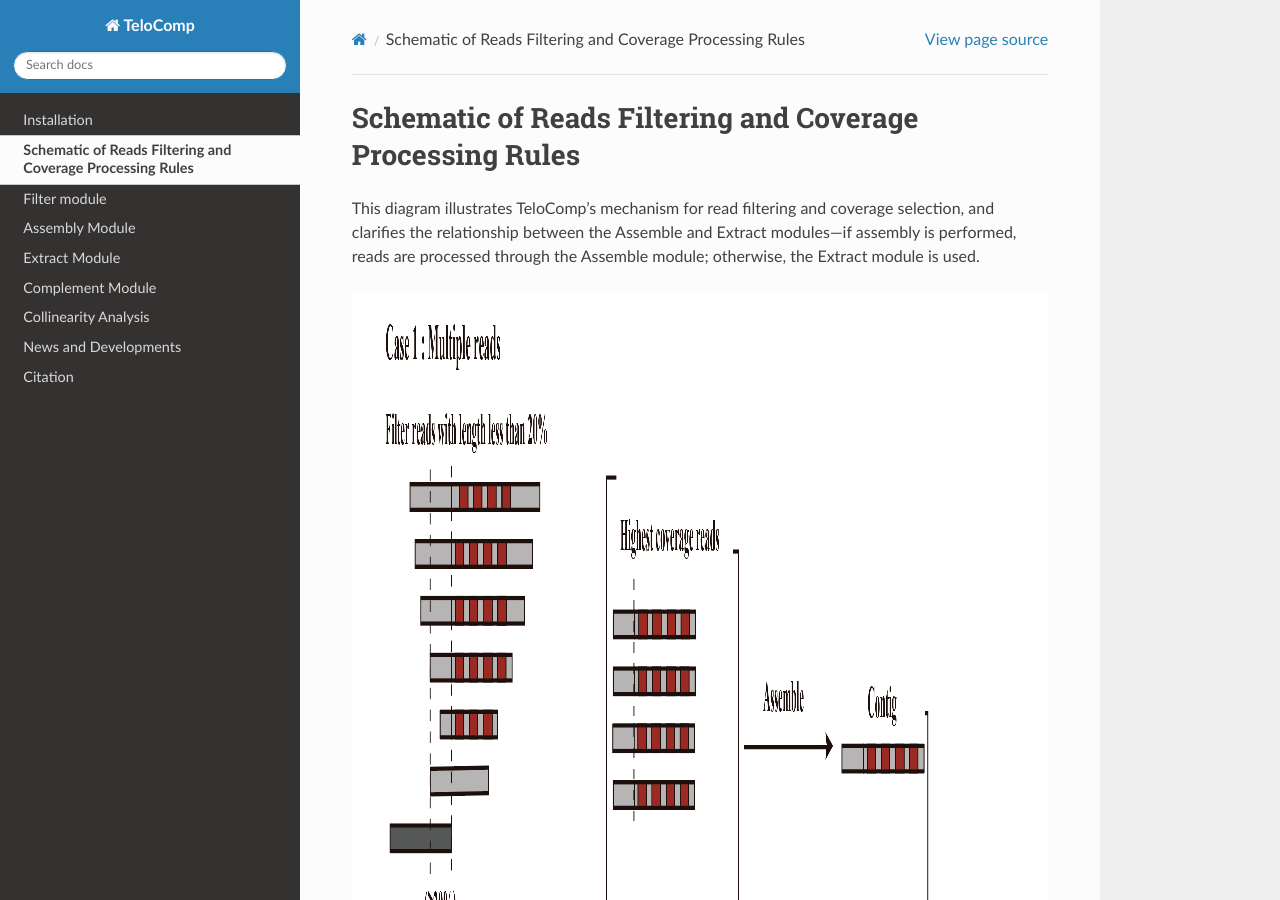
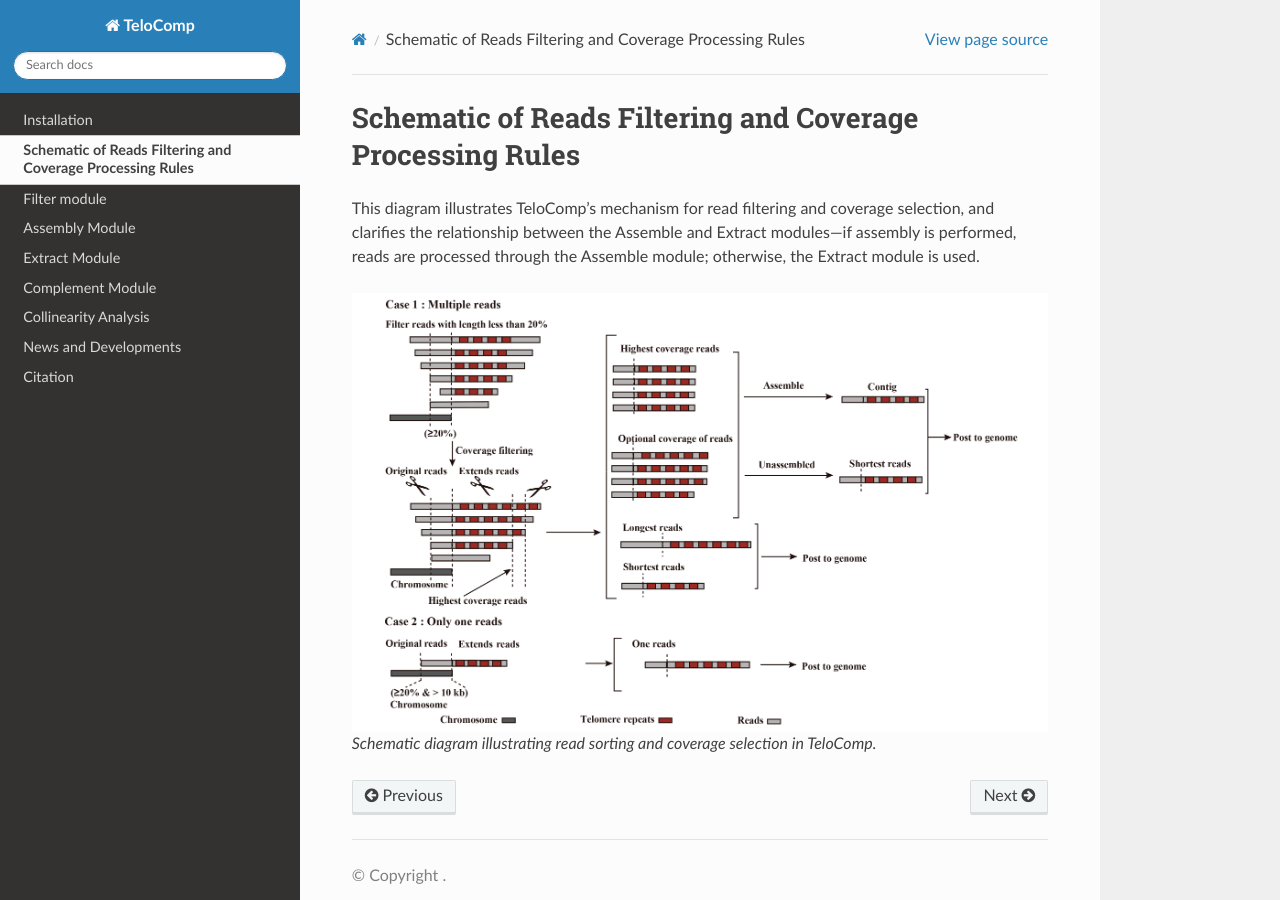
Before and after one commit to lxie-0709/TeloComp, a Sphinx documentation site: the page built from docs/content/Schematic_diagram.rst, in a window 1280 px wide and 900 px high. Built offline with Sphinx 7.4.7 and the Read the Docs theme 3.1.0, drawn with Linux system fonts in a browser that asks for light colours.

Commit message:
Update Schematic_diagram.rst

```diff
--- a/docs/content/Schematic_diagram.rst
+++ b/docs/content/Schematic_diagram.rst
@@ -4,7 +4,5 @@ Schematic of Reads Filtering and Coverage Processing Rules
 This diagram illustrates TeloComp’s mechanism for read filtering and coverage selection, and clarifies the relationship between the Assemble and Extract modules—if assembly is performed, reads are processed through the Assemble module; otherwise, the Extract module is used.
 
 .. figure:: ../images/schematic.png
-    :scale: 100 %
-    :align: center
 
     Schematic diagram illustrating read sorting and coverage selection in TeloComp.
```
